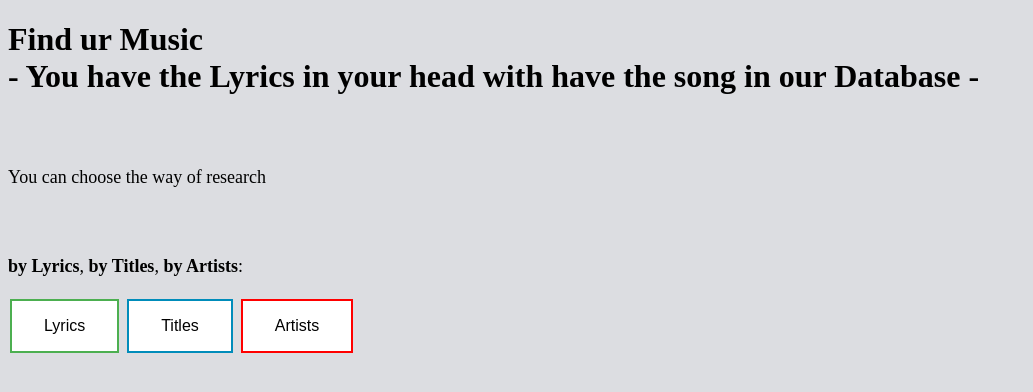
After one commit to AdrienPhilippe/BillboardGP, a Flask app: template 6Evaluation/Projet/templates/mainpage.html in a window 1280 px wide. The commit adds this page. Shown: the top 392 px of the page, without its empty margins (0-1033 px from the left). Run offline with Flask 2, Linux system fonts and the light colour scheme; the template is opened without the code that fills it, so the values that code supplies are empty.

Commit message:
mise en page

```diff
--- a/6Evaluation/Projet/app.py
+++ b/6Evaluation/Projet/app.py
@@ -40,12 +40,12 @@ app = Flask(__name__)
 app.config['SECRET_KEY'] = 'you-will-never-guess'
 
 @app.route('/')
-def rien():
+def mainpage():
   data = pd.read_csv("lien.csv")
   documents = data.fillna("").to_dict(orient="records")
   bulk(Bilboard_ES, generate_data(documents))
 
-  return redirect('/MusicbarLooker')
+  return render_template('mainpage.html')
 
 @app.route('/MusicbarLooker', methods=('GET', 'POST'))
 def MusicSearch():
@@ -137,8 +137,10 @@ def search_lyrics(search_word):
             "bool": {
                 "should": {
                     "multi_match": {
-                        "query": {},
-                        "fields": "artist",
+                        "query": {
+                            lyrics.lower()
+                        },
+                        "fields": "Lyrics",
                     }
                 }
             }
@@ -146,7 +148,7 @@ def search_lyrics(search_word):
     }
 
 
-    result = Bilboard_ES.search(index="artist", body=QUERY)
+    result = Bilboard_ES.search(index="artist", body=QUERY1)
     source = result["hits"]["hits"]
     seen = set()
     new_source = []
--- a/6Evaluation/Projet/static/style/style.css
+++ b/6Evaluation/Projet/static/style/style.css
@@ -99,3 +99,49 @@ p{
     padding-top: 50px;
     font-size:18px;
 }
+
+.button {
+    border: none;
+    color: white;
+    padding: 16px 32px;
+    text-align: center;
+    text-decoration: none;
+    display: inline-block;
+    font-size: 16px;
+    margin: 4px 2px;
+    transition-duration: 0.4s;
+    cursor: pointer;
+}
+
+.button_Lyrics {
+    background-color: white;
+    color: black;
+    border: 2px solid #4CAF50;
+}
+
+.button_Lyrics:hover {
+    background-color: #4CAF50;
+    color: white;
+  }
+
+.button_Titles {
+    background-color: white;
+    color: black;
+    border: 2px solid #008CBA;
+}
+
+.button_Titles:hover {
+    background-color: #008CBA;
+    color: white;
+}
+
+.button_Artists {
+    background-color: white;
+    color: black;
+    border: 2px solid #FF0000;
+}
+
+.button_Artists:hover {
+    background-color: #FF0000;
+    color: white;
+}
--- /dev/null
+++ b/6Evaluation/Projet/templates/mainpage.html
@@ -0,0 +1,35 @@
+<!DOCTYPE html>
+<html>
+<head>
+    <meta charset="UTF-8">
+    <title>FindYourMusic</title>
+    <link rel="stylesheet" href="{{ url_for('static', filename='style/style.css') }}">
+</head>
+<body>
+
+<h1>Find ur Music
+<br>
+- You have the Lyrics in your head with have the song in our Database -</h1>
+
+<p>You can choose the way of research</p>
+<p><strong>by Lyrics</strong>, <strong>by Titles</strong>, <strong>by Artists</strong>:</p>
+
+<button class="button button_Lyrics" onclick="searchL()">Lyrics</button>
+<button class="button button_Titles" onclick="searchT()">Titles</button>
+<button class="button button_Artists" onclick="searchA()">Artists</button>
+
+<script>
+    function searchL() {
+        var x = lyrics;
+        window.location.href = "/MusicbarLooker";
+    }
+    function searchT() {
+        window.location.href = "/MusicbarLooker";
+    }
+    function searchA() {
+        window.location.href = "/MusicbarLooker";
+    }
+</script>
+
+</body>
+</html>
--- a/6Evaluation/Projet/templates/search.html
+++ b/6Evaluation/Projet/templates/search.html
@@ -9,7 +9,7 @@
     <center>
     <h1>FindYourMusic</h1>
 
-    <form method="POST" action="/MusicbarLooker">
+    <form method="POST" action={{choice}}>
       {{ form.hidden_tag() }}
       {{ form.typing.label }} {{ form.typing(size=20) }}
       <input type="submit" value="Search">
```
